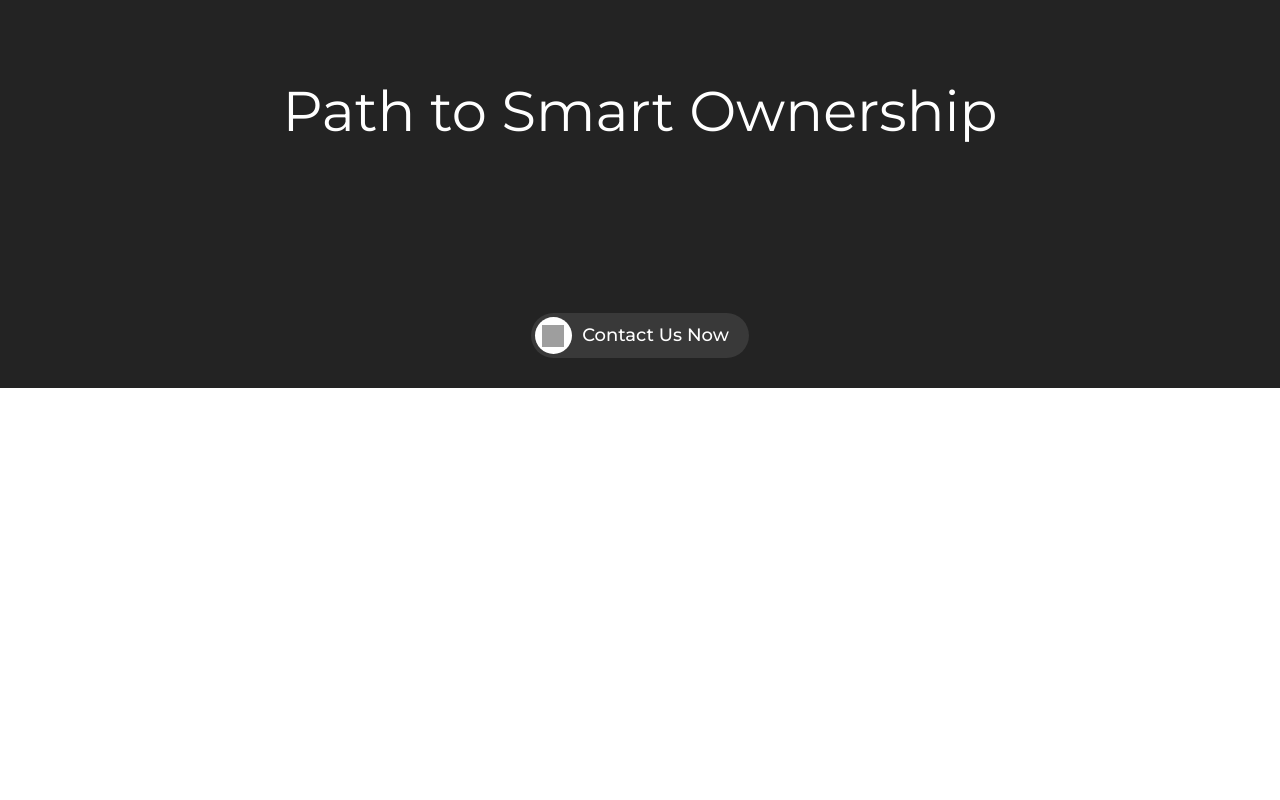
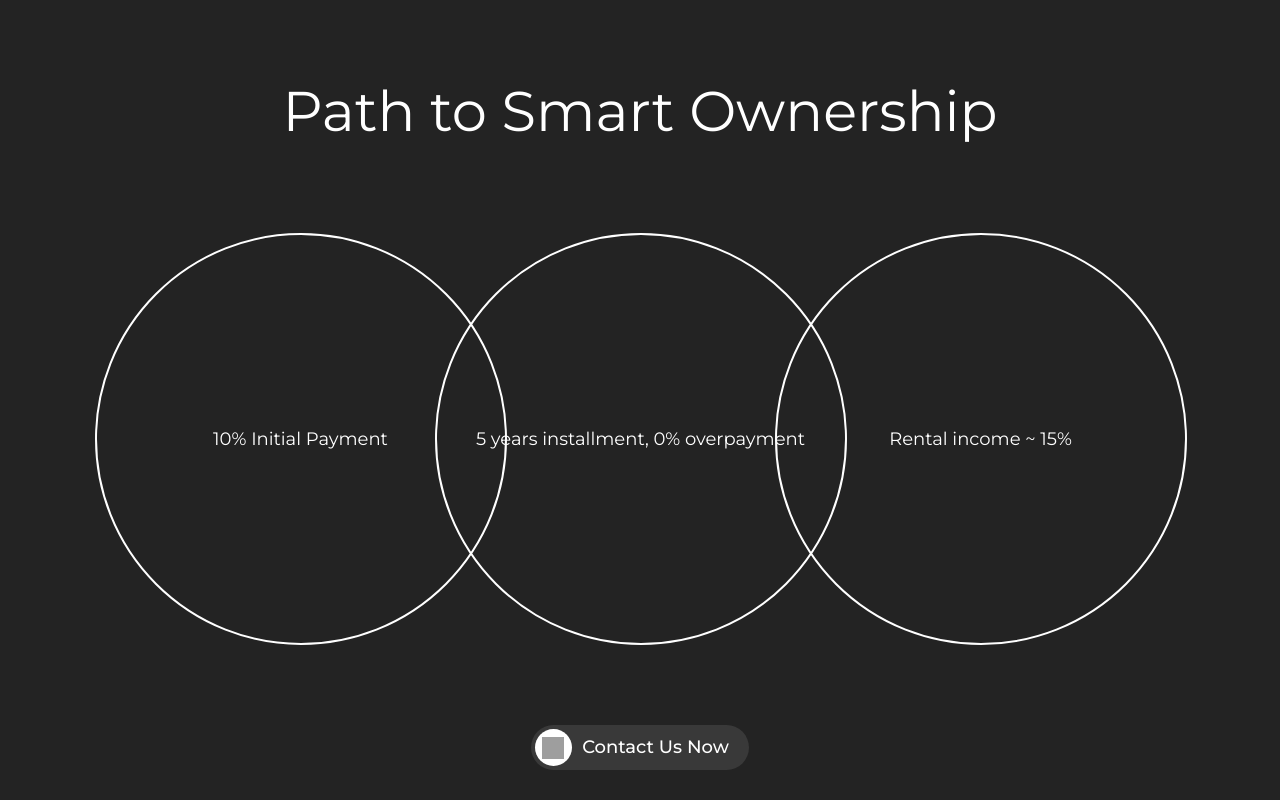
Before and after one commit to OleksandrKalita/monte-app, a Next.js app: page / in a window 1280 px wide. Shown: the part 6175-6975 px from the top of the page. Before the commit the page ends 6563 px from the top, so only its background shows below. Built offline with nearby package versions, Linux system fonts and the light colour scheme; grey boxes are pictures that could not be loaded.

Commit message:
add circle section

```diff
--- a/src/components/sections/SolutionsSection.jsx
+++ b/src/components/sections/SolutionsSection.jsx
@@ -4,20 +4,19 @@ import { Box, Flex, Image, Text, HStack, VStack, Center, useBreakpointValue, Cir
 import Marquee from "react-fast-marquee";
 
 function SolutionsSection() {
-
     const [isSmallScreen] = useMediaQuery('(max-width: 1137px)');
 
-
+    // Рендер круга з текстом
     const renderCircle = (text, index, isLast) => {
-    const offset = isSmallScreen ? index * 260 : index * 340;
+      const offset = isSmallScreen ? index * 260 : index * 340; // зміщення
       return (
         <Circle
-        size={isSmallScreen ? '353px' : '412px'}
+          size={isSmallScreen ? '400px' : '412px'}
           border="2px solid white"
-        position={!isLast ? 'absolute' : 'relative'}
+          position={!isLast ? 'absolute' : 'relative'} // останній круг має бути відносним, щоб контейнер розтягувався
           left={!isSmallScreen && index !== 0 ? `${offset}px` : undefined}
           top={isSmallScreen && index !== 0 ? `${offset}px` : undefined}
-        zIndex={isLast ? 1 : 0}
+          zIndex={isLast ? 1 : 0} // останній круг повинен бути зверху, щоб текст був видимим
         >
           <Text color="white" fontSize="lg" p={4}>
             {text}
@@ -25,7 +24,6 @@ function SolutionsSection() {
         </Circle>
       );
     };
-
 
     return (
         <Box w='100%'  bgColor='#232323'>
@@ -123,46 +121,17 @@ function SolutionsSection() {
                     <AnimationText style={{color: '#fff', fontSize: '56px' }} lines={['Path to Smart Ownership']}/>
 
                     <Box position="relative" h={isSmallScreen ? '850px' : 'full'} w={isSmallScreen ? '360px' : '1091px'} mx='auto'>
-                        {/* Використовуємо HStack або VStack залежно від ширини екрану */}
                         {isSmallScreen ? (
                             <VStack spacing={0}>
-                            {() => {
-                                renderCircle('10% Initial Payment', 0, false);
-                                renderCircle(<Text alignItems='center'>5 years installment,<br/>0% overpayment</Text>, 1, false);
-                                renderCircle('Rental income ~ 15%', 2, true);
-                            }}
-                            {/* {['10% Initial Payment', <Text alignItems='center'>5 years installment,<br/>0% overpayment</Text>, 'Rental income ~ 15%'].map((text, index, arr) =>
+                            {['10% Initial Payment', '5 years installment, 0% overpayment', 'Rental income ~ 15%'].map((text, index, arr) =>
                                 renderCircle(text, index, index === arr.length - 1)
-                            )} */}
-
-                            {/* <Circle
-                                size={isSmallScreen ? '353px' : '412px'}
-                                border="2px solid white"
-                                position={!isLast ? 'absolute' : 'relative'} // останній круг має бути відносним, щоб контейнер розтягувався
-                                left={!isSmallScreen && index !== 0 ? `${isSmallScreen ? index * 260 : index * 340}px` : undefined}
-                                top={isSmallScreen && index !== 0 ? `${offset}px` : undefined}
-                                zIndex={isLast ? 1 : 0}>
-                                <Text color="white" fontSize="lg" p={4}>10% Initial Payment</Text>
-                            </Circle> */}
-
-
+                            )}
                             </VStack>
                         ) : (
                             <HStack spacing={0}>
-                            {/* {['10% Initial Payment', <Text alignItems='center'>5 years installment,<br/>0% overpayment</Text>, 'Rental income ~ 15%'].map((text, index, arr) =>
+                            {['10% Initial Payment', '5 years installment, 0% overpayment', 'Rental income ~ 15%'].map((text, index, arr) =>
                                 renderCircle(text, index, index === arr.length - 1)
-                            )} */}
-
-                            {() => {
-                                renderCircle('10% Initial Payment', 0, false);
-                                renderCircle(<Text alignItems='center'>5 years installment,<br/>0% overpayment</Text>, 1, false);
-                                renderCircle('Rental income ~ 15%', 2, true);
-                            }}
-                            {/* {() => {
-                                renderCircle('10% Initial Payment', index, index === arr.length - 1);
-                                renderCircle(<Text alignItems='center'>5 years installment,<br/>0% overpayment</Text>, index, index === arr.length - 1);
-                                renderCircle('Rental income ~ 15%', index, index === arr.length - 1, key=index);
-                            }} */}
+                            )}
                             </HStack>
                         )}
                     </Box>
@@ -180,3 +149,49 @@ function SolutionsSection() {
 }
 
 export default SolutionsSection;
+
+
+// {/* <Box position="relative" h={isSmallScreen ? '850px' : 'full'}>
+//                         {/* Використовуємо HStack або VStack залежно від ширини екрану */}
+//                         {isSmallScreen ? (
+//                             <VStack spacing={0}>
+//                             {() => {
+//                                 renderCircle('10% Initial Payment', 0, false);
+//                                 renderCircle(<Text alignItems='center'>5 years installment,<br/>0% overpayment</Text>, 1, false);
+//                                 renderCircle('Rental income ~ 15%', 2, true);
+//                             }}
+//                             {/* {['10% Initial Payment', <Text alignItems='center'>5 years installment,<br/>0% overpayment</Text>, 'Rental income ~ 15%'].map((text, index, arr) =>
+//                                 renderCircle(text, index, index === arr.length - 1)
+//                             )} */}
+
+//                             {/* <Circle
+//                                 size={isSmallScreen ? '353px' : '412px'}
+//                                 border="2px solid white"
+//                                 position={!isLast ? 'absolute' : 'relative'} // останній круг має бути відносним, щоб контейнер розтягувався
+//                                 left={!isSmallScreen && index !== 0 ? `${isSmallScreen ? index * 260 : index * 340}px` : undefined}
+//                                 top={isSmallScreen && index !== 0 ? `${offset}px` : undefined}
+//                                 zIndex={isLast ? 1 : 0}>
+//                                 <Text color="white" fontSize="lg" p={4}>10% Initial Payment</Text>
+//                             </Circle> */}
+
+
+//                             </VStack>
+//                         ) : (
+//                             <HStack spacing={0}>
+//                             {/* {['10% Initial Payment', <Text alignItems='center'>5 years installment,<br/>0% overpayment</Text>, 'Rental income ~ 15%'].map((text, index, arr) =>
+//                                 renderCircle(text, index, index === arr.length - 1)
+//                             )} */}
+
+//                             {() => {
+//                                 renderCircle('10% Initial Payment', 0, false);
+//                                 renderCircle(<Text alignItems='center'>5 years installment,<br/>0% overpayment</Text>, 1, false);
+//                                 renderCircle('Rental income ~ 15%', 2, true);
+//                             }}
+//                             {/* {() => {
+//                                 renderCircle('10% Initial Payment', index, index === arr.length - 1);
+//                                 renderCircle(<Text alignItems='center'>5 years installment,<br/>0% overpayment</Text>, index, index === arr.length - 1);
+//                                 renderCircle('Rental income ~ 15%', index, index === arr.length - 1, key=index);
+//                             }} */}
+//                             </HStack>
+//                         )}
+//                     </Box> */}
```
Lines whose indentation alone changed are shown as unchanged.
